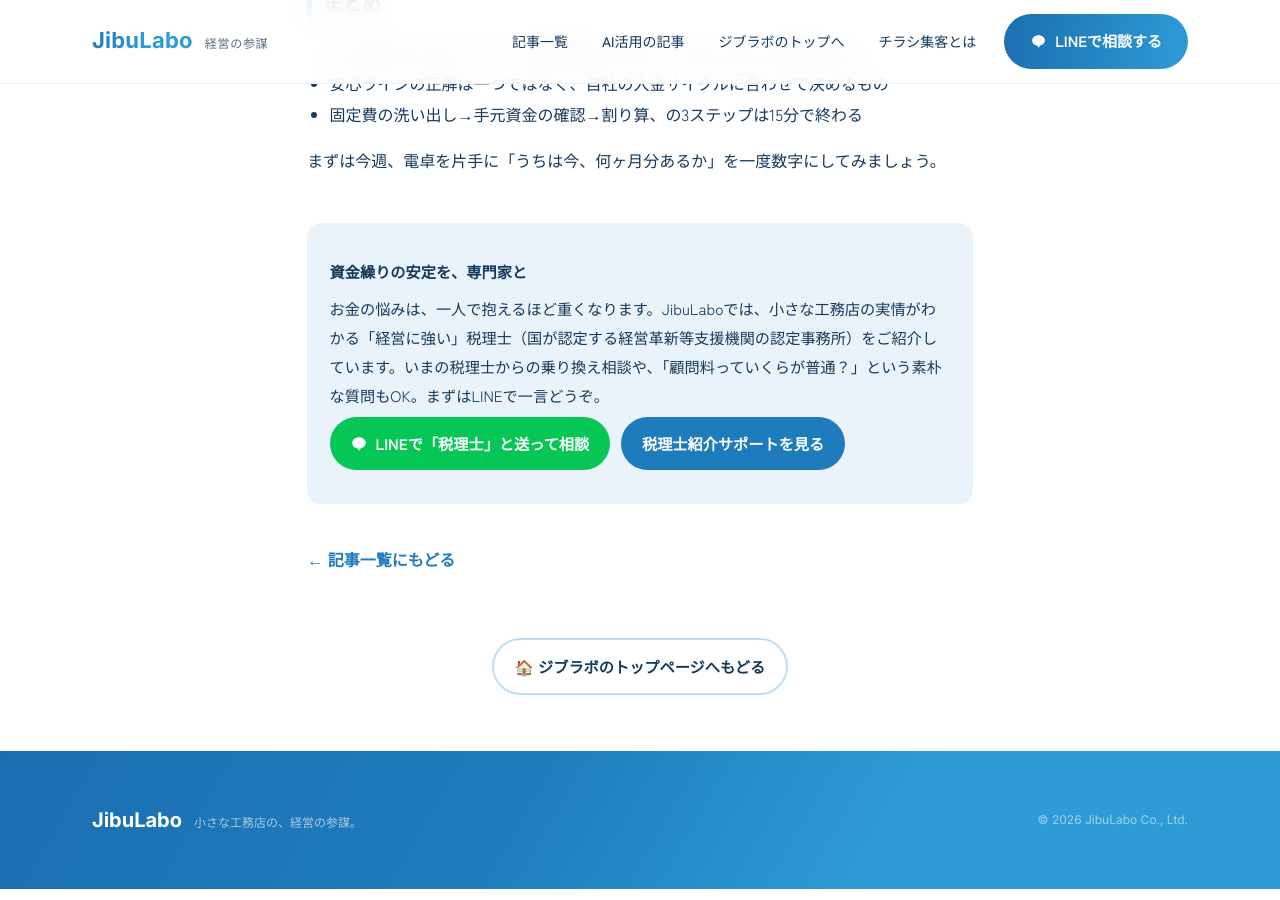
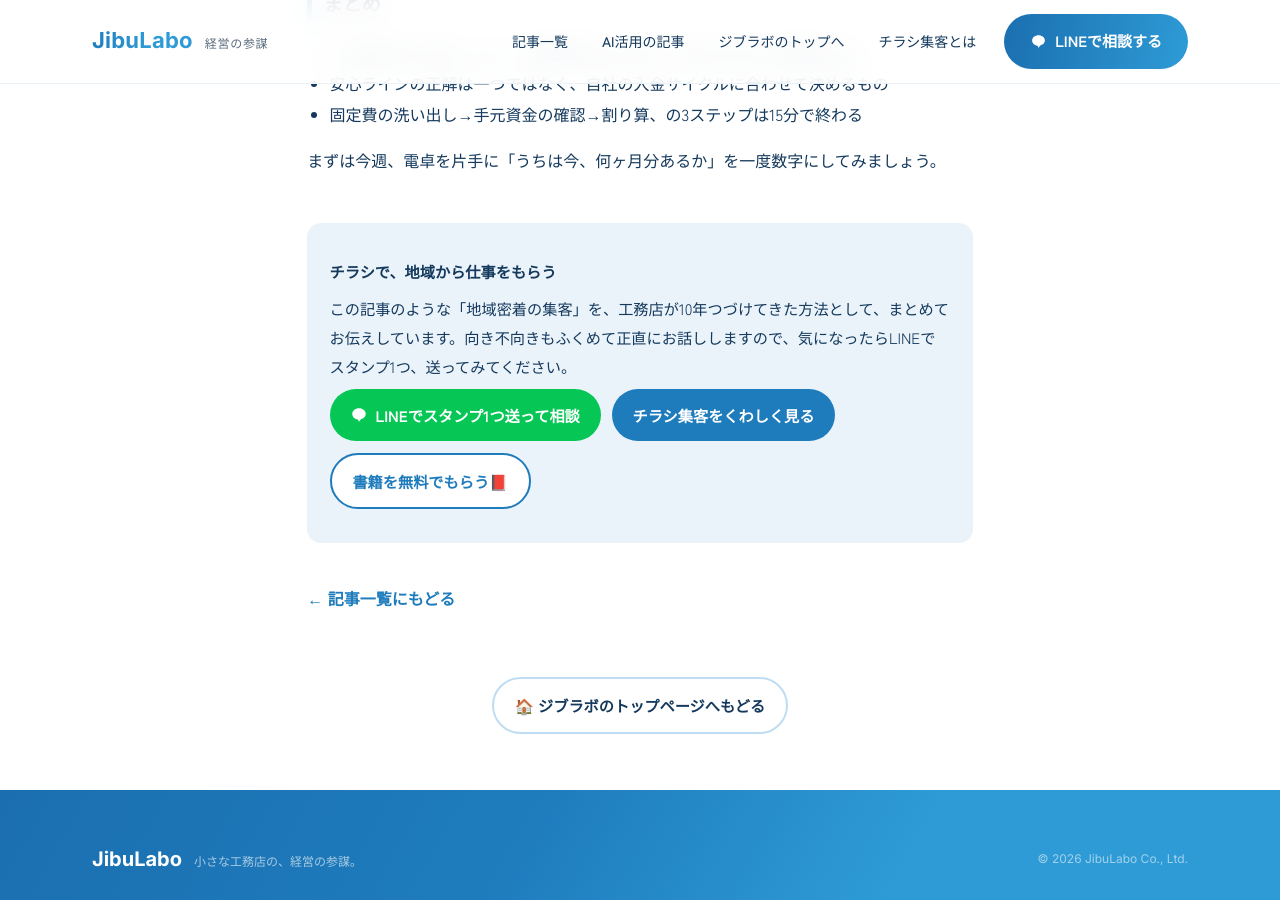
Before and after one commit to fujimori-ui/reform-chirashi-blog, a Jekyll site: the page built from _posts/2026-08-07-okane-teato-meyasu.md, in a window 1280 px wide and 900 px high, scrolled down 2570 px. Built offline with Jekyll 4.4.1, drawn with Linux system fonts in a browser that asks for light colours.

Commit message:
お金連載の税理士CTAを廃止し、全記事を通常のチラシ集客CTAに統一。「神戸の」も削除
Co-Authored-By: Claude Fable 5 <noreply@anthropic.com>

```diff
--- a/_includes/cta.html
+++ b/_includes/cta.html
@@ -1,20 +1,9 @@
-{% if page.tags contains "okane" %}
-<aside class="cta">
-  <p class="cta-title">資金繰りの安定を、専門家と</p>
-  <p>お金の悩みは、一人で抱えるほど重くなります。JibuLaboでは、小さな工務店の実情がわかる「経営に強い」税理士（国が認定する経営革新等支援機関の認定事務所）をご紹介しています。いまの税理士からの乗り換え相談や、「顧問料っていくらが普通？」という素朴な質問もOK。まずはLINEで一言どうぞ。</p>
-  <p class="cta-buttons">
-    <a class="btn btn-line" href="https://lin.ee/trP0HDw" target="_blank" rel="noopener"><svg width="18" height="18" viewBox="0 0 24 24" fill="none" aria-hidden="true"><path d="M12 3C6.9 3 3 6.4 3 10.5c0 3.7 3.2 6.8 7.5 7.4.3.1.6.3.6.6l.3 1.8c.1.4.5.5.8.2l2.4-2.9c.1-.2.3-.2.5-.3C18.8 16.2 21 13.6 21 10.5 21 6.4 17.1 3 12 3Z" fill="currentColor"/></svg>LINEで「税理士」と送って相談</a>
-    <a class="btn btn-main" href="https://jibulabo.jp/#zeirishi" target="_blank" rel="noopener">税理士紹介サポートを見る</a>
-  </p>
-</aside>
-{% else %}
 <aside class="cta">
   <p class="cta-title">チラシで、地域から仕事をもらう</p>
-  <p>この記事のような「地域密着の集客」を、神戸の工務店が10年つづけてきた方法として、まとめてお伝えしています。向き不向きもふくめて正直にお話ししますので、気になったらLINEでスタンプ1つ、送ってみてください。</p>
+  <p>この記事のような「地域密着の集客」を、工務店が10年つづけてきた方法として、まとめてお伝えしています。向き不向きもふくめて正直にお話ししますので、気になったらLINEでスタンプ1つ、送ってみてください。</p>
   <p class="cta-buttons">
     <a class="btn btn-line" href="https://lin.ee/trP0HDw" target="_blank" rel="noopener"><svg width="18" height="18" viewBox="0 0 24 24" fill="none" aria-hidden="true"><path d="M12 3C6.9 3 3 6.4 3 10.5c0 3.7 3.2 6.8 7.5 7.4.3.1.6.3.6.6l.3 1.8c.1.4.5.5.8.2l2.4-2.9c.1-.2.3-.2.5-.3C18.8 16.2 21 13.6 21 10.5 21 6.4 17.1 3 12 3Z" fill="currentColor"/></svg>LINEでスタンプ1つ送って相談</a>
     <a class="btn btn-main" href="https://reform-chirashi.jp/" target="_blank" rel="noopener">チラシ集客をくわしく見る</a>
     <a class="btn btn-sub" href="https://shoseki.jibulabo.jp/" target="_blank" rel="noopener">書籍を無料でもらう📕</a>
   </p>
 </aside>
-{% endif %}
```
